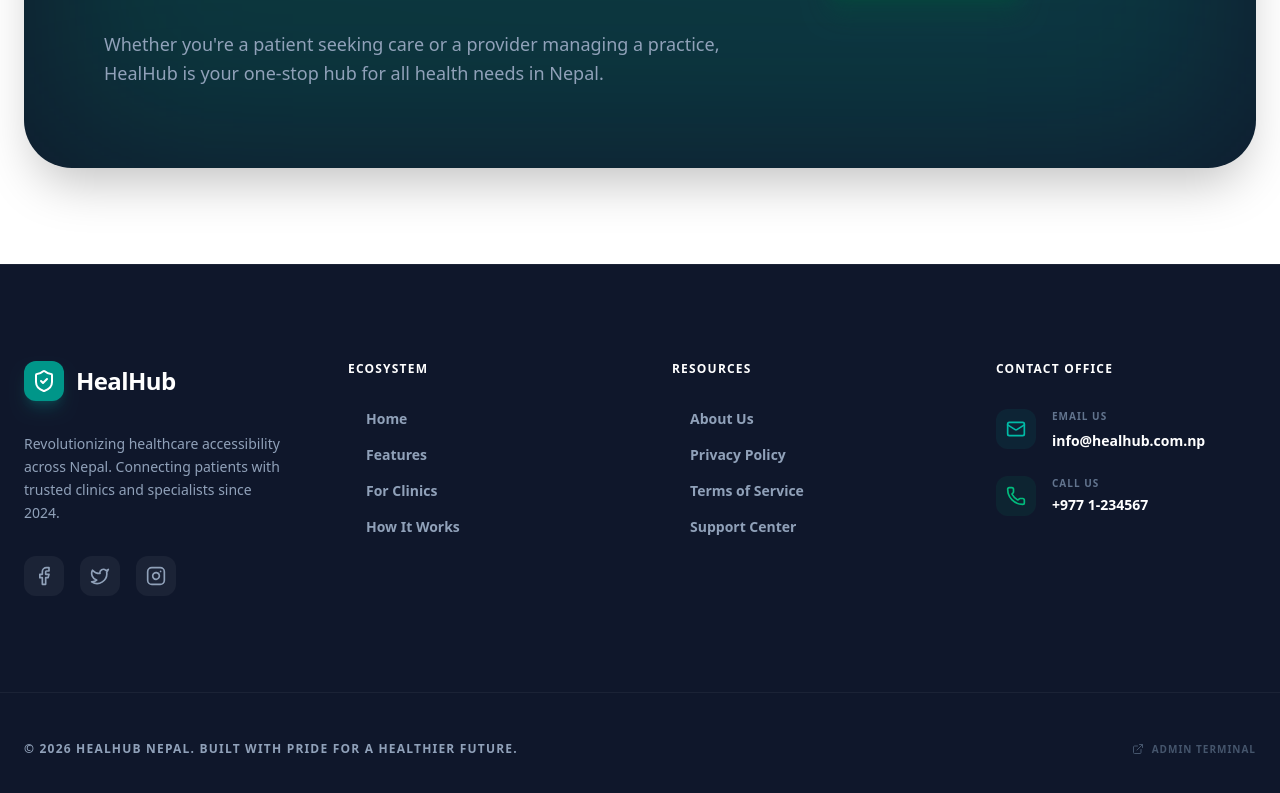
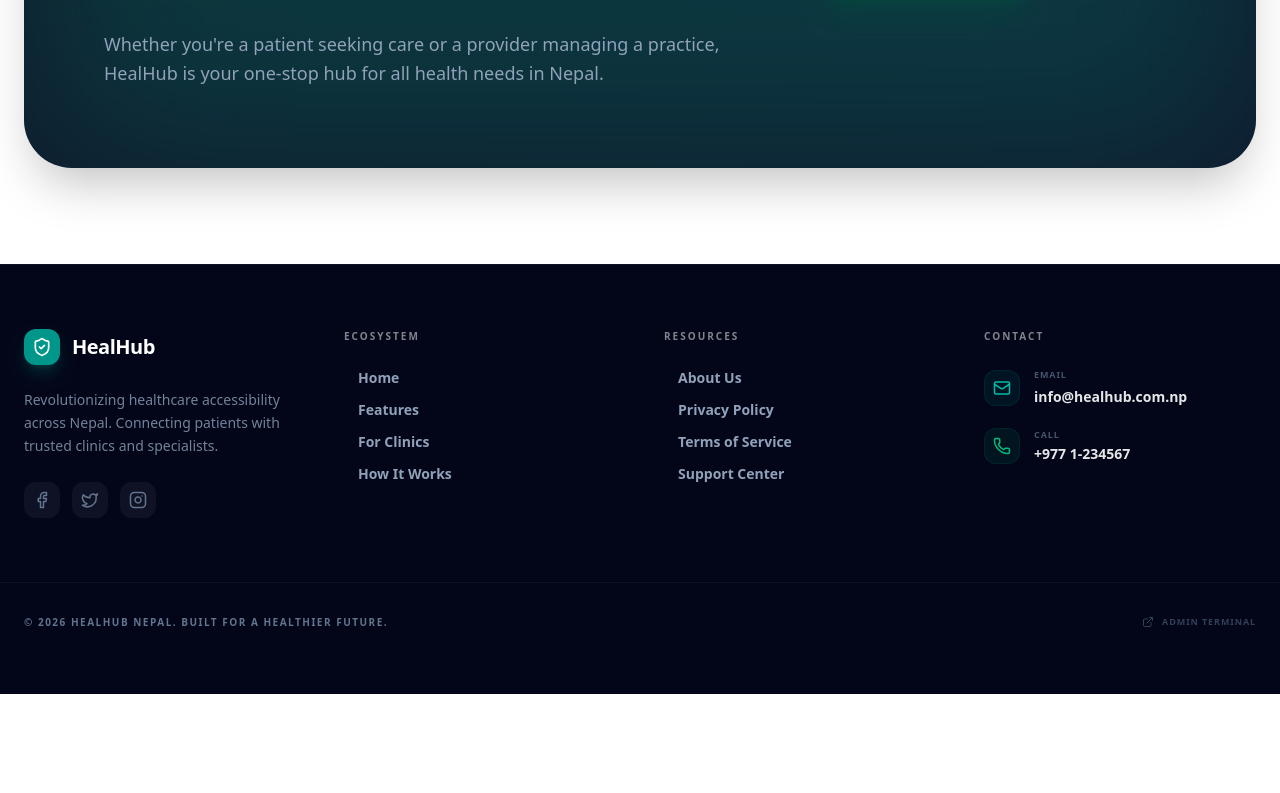
Before and after one commit to Ayanshrestha/Healhub_FYP, a React (Vite) app in the folder HealHub/Frontend/: page / in a window 1280 px wide. Shown: the part 3824-4617 px from the top of the page. After the commit the page ends 4518 px from the top, so only its background shows below. Built offline with nearby package versions, Linux system fonts and the light colour scheme.

Commit message:
chore: update footer component and general styling

```diff
--- a/HealHub/Frontend/src/components/layout/Footer.jsx
+++ b/HealHub/Frontend/src/components/layout/Footer.jsx
@@ -5,37 +5,37 @@ export default function Footer() {
   const currentYear = new Date().getFullYear();
 
   return (
-    <footer className="bg-slate-900 text-slate-400 py-24 border-t border-white/5">
-      <div className="max-w-7xl mx-auto px-6 grid grid-cols-1 md:grid-cols-2 lg:grid-cols-4 gap-16">
+    <footer className="bg-slate-950 text-slate-400 py-16 border-t border-white/5">
+      <div className="max-w-7xl mx-auto px-6 grid grid-cols-1 md:grid-cols-2 lg:grid-cols-4 gap-12">
 
         {/* Brand Column */}
-        <div className="space-y-8">
+        <div className="space-y-6">
           <Link to="/" className="flex items-center space-x-3 group">
-            <div className="w-10 h-10 bg-teal-600 rounded-xl flex items-center justify-center shadow-lg shadow-teal-500/20 group-hover:scale-105 transition-transform">
-              <ShieldCheck className="w-6 h-6 text-white" />
+            <div className="w-9 h-9 bg-teal-600 rounded-xl flex items-center justify-center shadow-lg shadow-teal-500/20 group-hover:scale-105 transition-transform">
+              <ShieldCheck className="w-5 h-5 text-white" />
             </div>
-            <span className="text-2xl font-black text-white tracking-tight">HealHub</span>
+            <span className="text-xl font-black text-white tracking-tight">HealHub</span>
           </Link>
-          <p className="text-sm font-medium leading-relaxed max-w-xs">
-            Revolutionizing healthcare accessibility across Nepal. Connecting patients with trusted clinics and specialists since 2024.
+          <p className="text-sm font-medium leading-relaxed max-w-xs opacity-80">
+            Revolutionizing healthcare accessibility across Nepal. Connecting patients with trusted clinics and specialists.
           </p>
-          <div className="flex space-x-4">
+          <div className="flex space-x-3">
             {[Facebook, Twitter, Instagram].map((Icon, i) => (
-              <a key={i} href="#" className="w-10 h-10 bg-white/5 rounded-xl flex items-center justify-center hover:bg-teal-600 hover:text-white transition-all">
-                <Icon className="w-5 h-5" />
+              <a key={i} href="#" className="w-9 h-9 bg-white/5 rounded-xl flex items-center justify-center hover:bg-teal-600 hover:text-white transition-all text-slate-500">
+                <Icon className="w-4.5 h-4.5" />
               </a>
             ))}
           </div>
         </div>
 
         {/* Links Column */}
-        <div className="space-y-8">
-          <h4 className="text-white font-black text-xs uppercase tracking-widest">Ecosystem</h4>
-          <ul className="space-y-4">
+        <div className="space-y-6">
+          <h4 className="text-white font-black text-[10px] uppercase tracking-[0.2em] opacity-50">Ecosystem</h4>
+          <ul className="space-y-3">
             {["Home", "Features", "For Clinics", "How It Works"].map((link) => (
               <li key={link}>
                 <a href={`#${link.toLowerCase().replace(/ /g, "-")}`} className="text-sm font-bold hover:text-teal-500 transition-colors flex items-center group">
-                  <span className="w-1.5 h-1.5 bg-teal-600 rounded-full mr-3 opacity-0 group-hover:opacity-100 transition-opacity"></span>
+                  <span className="w-1 h-1 bg-teal-600 rounded-full mr-2.5 opacity-0 group-hover:opacity-100 transition-opacity"></span>
                   {link}
                 </a>
               </li>
@@ -44,13 +44,13 @@ export default function Footer() {
         </div>
 
         {/* Resources Column */}
-        <div className="space-y-8">
-          <h4 className="text-white font-black text-xs uppercase tracking-widest">Resources</h4>
-          <ul className="space-y-4">
+        <div className="space-y-6">
+          <h4 className="text-white font-black text-[10px] uppercase tracking-[0.2em] opacity-50">Resources</h4>
+          <ul className="space-y-3">
             {["About Us", "Privacy Policy", "Terms of Service", "Support Center"].map((link) => (
               <li key={link}>
                 <a href="#" className="text-sm font-bold hover:text-teal-500 transition-colors flex items-center group">
-                  <span className="w-1.5 h-1.5 bg-teal-600 rounded-full mr-3 opacity-0 group-hover:opacity-100 transition-opacity"></span>
+                  <span className="w-1 h-1 bg-teal-600 rounded-full mr-2.5 opacity-0 group-hover:opacity-100 transition-opacity"></span>
                   {link}
                 </a>
               </li>
@@ -59,25 +59,25 @@ export default function Footer() {
         </div>
 
         {/* Contact Column */}
-        <div className="space-y-8">
-          <h4 className="text-white font-black text-xs uppercase tracking-widest">Contact Office</h4>
-          <ul className="space-y-6">
-            <li className="flex items-start space-x-4">
-              <div className="w-10 h-10 bg-teal-600/10 rounded-xl flex items-center justify-center shrink-0">
-                <Mail className="w-5 h-5 text-teal-500" />
+        <div className="space-y-6">
+          <h4 className="text-white font-black text-[10px] uppercase tracking-[0.2em] opacity-50">Contact</h4>
+          <ul className="space-y-5">
+            <li className="flex items-center space-x-3.5">
+              <div className="w-9 h-9 bg-teal-600/10 rounded-xl flex items-center justify-center shrink-0 border border-teal-500/10">
+                <Mail className="w-4.5 h-4.5 text-teal-500" />
               </div>
-              <div className="space-y-1">
-                <p className="text-[10px] font-black uppercase tracking-widest text-slate-500">Email Us</p>
-                <a href="mailto:info@healhub.com.np" className="text-sm font-bold text-white hover:text-teal-500 transition-colors">info@healhub.com.np</a>
+              <div className="space-y-0.5">
+                <p className="text-[9px] font-black uppercase tracking-widest text-slate-600">Email</p>
+                <a href="mailto:info@healhub.com.np" className="text-sm font-bold text-white/90 hover:text-teal-500 transition-colors">info@healhub.com.np</a>
               </div>
             </li>
-            <li className="flex items-start space-x-4">
-              <div className="w-10 h-10 bg-emerald-600/10 rounded-xl flex items-center justify-center shrink-0">
-                <Phone className="w-5 h-5 text-emerald-500" />
+            <li className="flex items-center space-x-3.5">
+              <div className="w-9 h-9 bg-emerald-600/10 rounded-xl flex items-center justify-center shrink-0 border border-emerald-500/10">
+                <Phone className="w-4.5 h-4.5 text-emerald-500" />
               </div>
-              <div className="space-y-1">
-                <p className="text-[10px] font-black uppercase tracking-widest text-slate-500">Call Us</p>
-                <p className="text-sm font-bold text-white">+977 1-234567</p>
+              <div className="space-y-0.5">
+                <p className="text-[9px] font-black uppercase tracking-widest text-slate-600">Call</p>
+                <p className="text-sm font-bold text-white/90">+977 1-234567</p>
               </div>
             </li>
           </ul>
@@ -86,13 +86,13 @@ export default function Footer() {
       </div>
 
       {/* Bottom Copyright */}
-      <div className="max-w-7xl mx-auto mt-24 pt-12 border-t border-white/5 flex flex-col md:flex-row justify-between items-center gap-8 px-6">
-        <p className="text-xs font-bold uppercase tracking-widest flex items-center">
-          &copy; {currentYear} HealHub Nepal. Built with pride for a healthier future.
+      <div className="max-w-7xl mx-auto mt-16 pt-8 border-t border-white/5 flex flex-col md:flex-row justify-between items-center gap-6 px-6">
+        <p className="text-[10px] font-bold uppercase tracking-[0.15em] text-slate-500">
+          &copy; {currentYear} HealHub Nepal. Built for a healthier future.
         </p>
-        <div className="flex items-center space-x-6 text-[10px] font-black uppercase tracking-widest">
-          <Link to="/admin/login" className="flex items-center space-x-2 text-slate-600 hover:text-teal-500 transition-colors">
-            <ExternalLink className="w-3 h-3" />
+        <div className="flex items-center space-x-6 text-[9px] font-black uppercase tracking-widest">
+          <Link to="/admin/login" className="flex items-center space-x-2 text-slate-700 hover:text-teal-500 transition-colors group">
+            <ExternalLink className="w-3 h-3 group-hover:rotate-12 transition-transform" />
             <span>Admin Terminal</span>
           </Link>
         </div>
```
